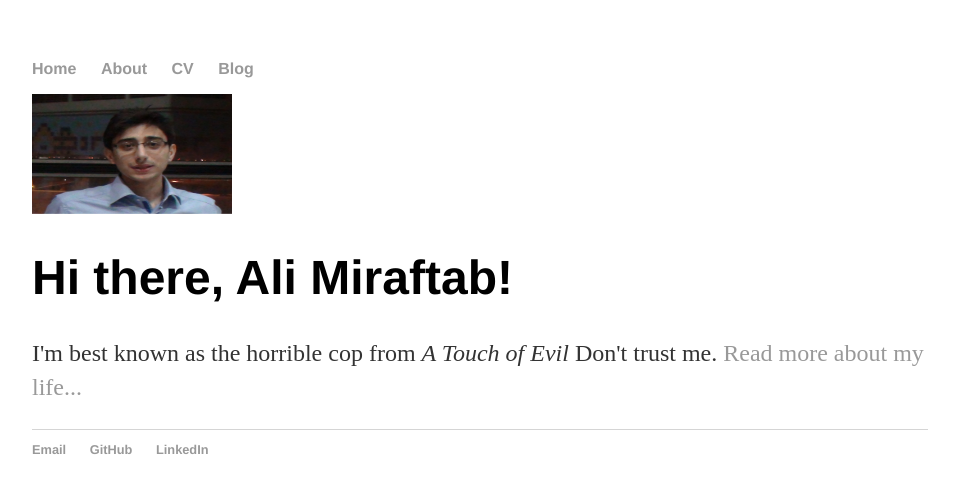
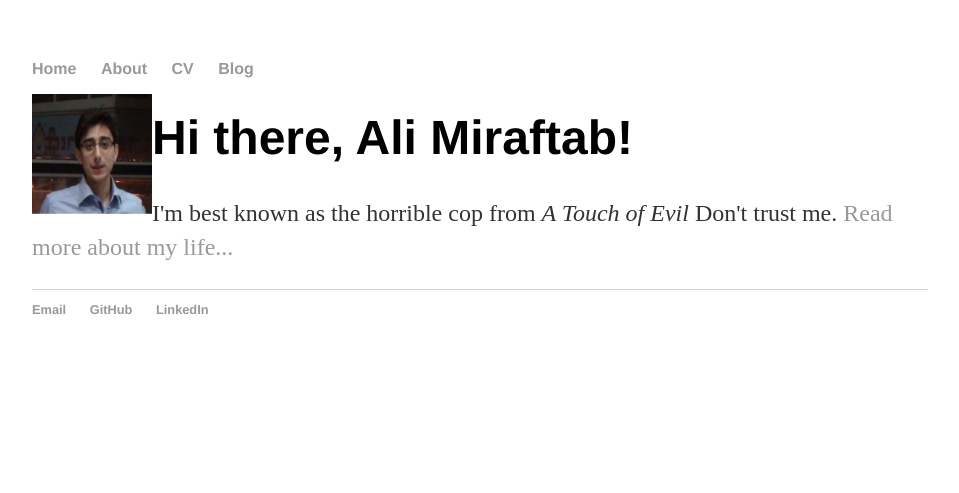
Before and after one commit to AliMiraftab/AliMiraftab.github.io, a Jekyll site: the page built from index.html, in a window 1280 px wide. Shown: the top 493 px of the page, without its empty margins (160-1119 px from the left). Built offline with Jekyll 4.4.1, drawn with Linux system fonts in a browser that asks for light colours.

Commit message:
Update default.html

```diff
--- a/_layouts/default.html
+++ b/_layouts/default.html
@@ -15,7 +15,7 @@
 	        		<li><a href="/blog">Blog</a></li>
 	    		</ul>
 			</nav>
-			<img src="/pic/Ali_memorial.png" alt="Memorial Pic" style="width:200px;height:120px;">
+			<img src="/pic/Ali_memorial.png" alt="Memorial Pic" style="width:120px;height:120px;" align="left">
 			<div class="container">
 
 			{{ content }}
```
